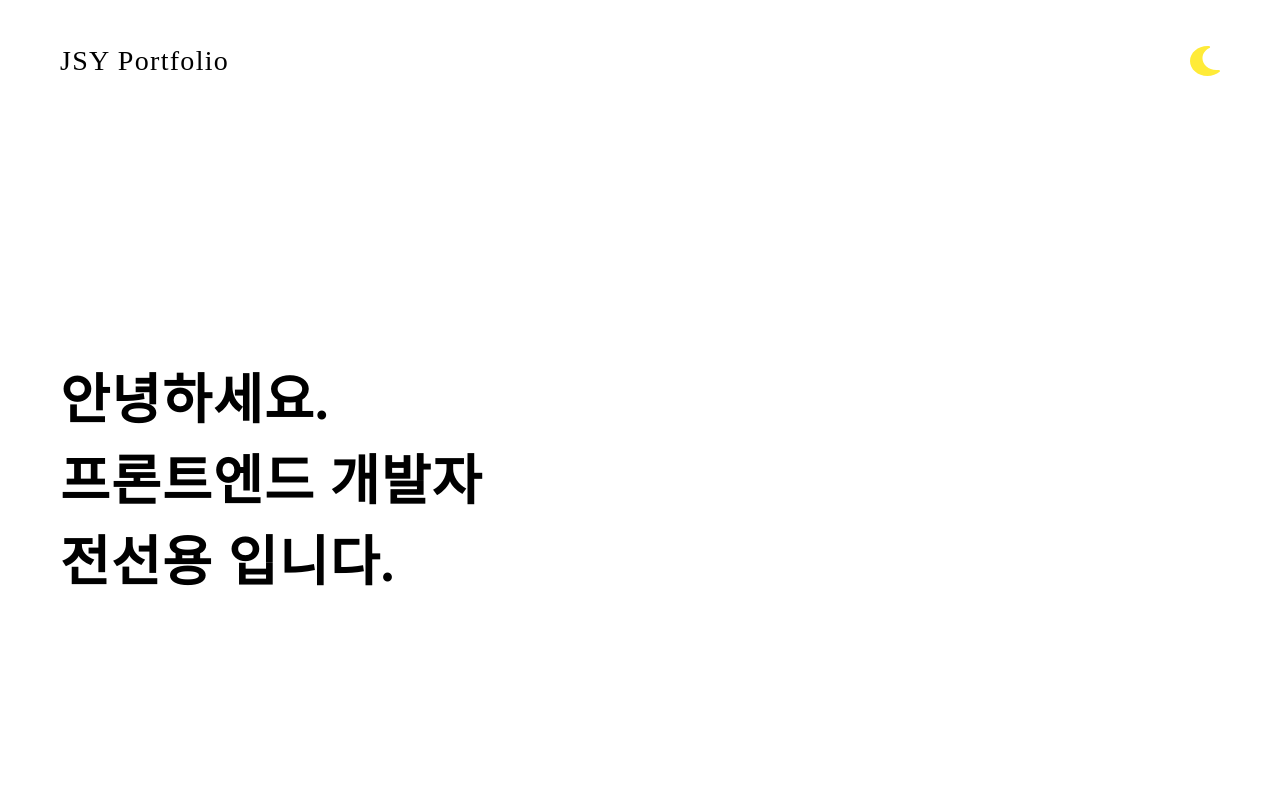
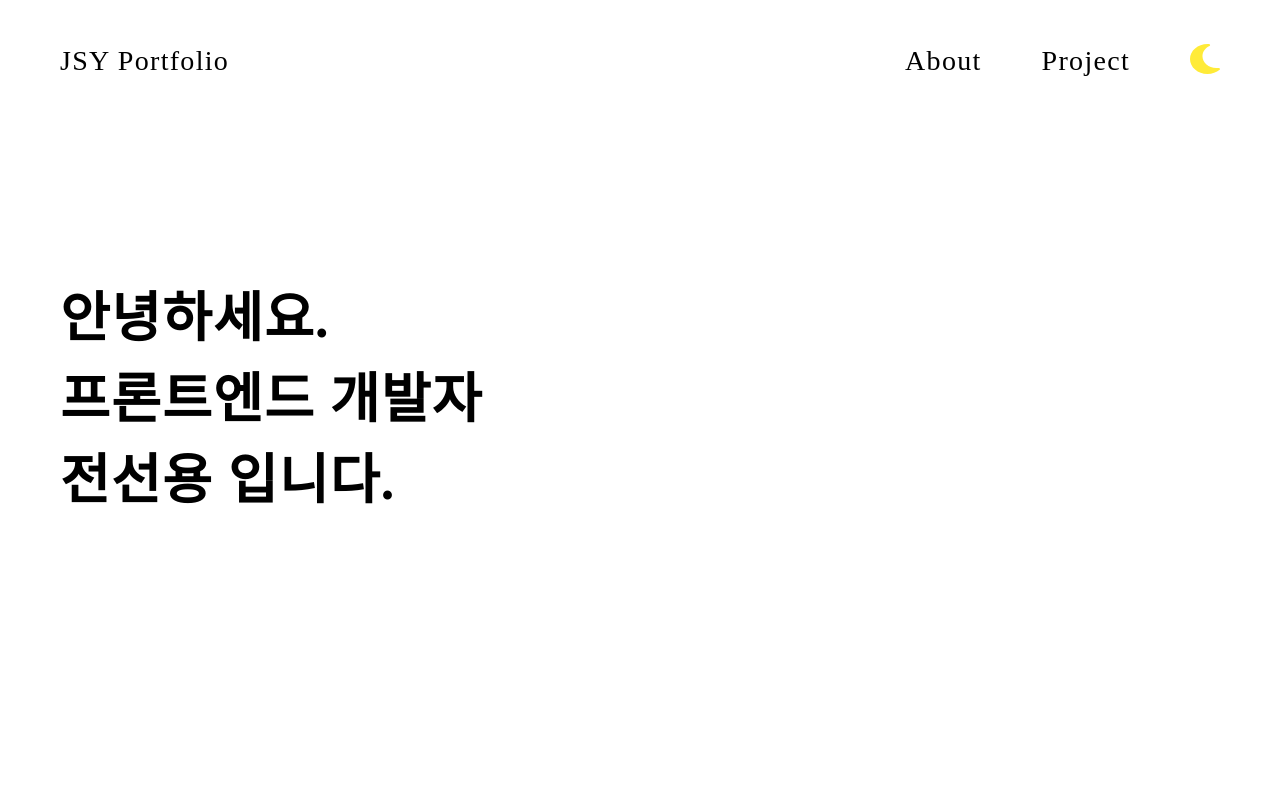
Before and after one commit to sy0725/portfolio, a Next.js app: page / in a window 1280 px wide. Shown: the top 800 px of the page. Built offline with nearby package versions, Linux system fonts and the light colour scheme; a web font is replaced by a local one.

Commit message:
🌈 Hello 1차 수정 - fixed 완료 추가할 내용 주석 처리

```diff
--- a/src/components/Header/Header.tsx
+++ b/src/components/Header/Header.tsx
@@ -1,22 +1,29 @@
 'use client'
+import React, { useState } from 'react';
+import Image from 'next/image';
+import Light from '@images/lightTheme.svg';
+import Dark from '@images/darkTheme.svg';
 
-import React, { useState } from 'react'
-import Image  from 'next/image';
-import Light from '@images/lightTheme.svg'
-import Dark from '@images/darkTheme.svg'
+// 헤더 부분 앞으로 추가할 부분
+// 다크모드 , 라이트모드
+// 버튼 클릭시 페이지 이동 - About : About , Project : Project Link로 연결하여 이동하기
 
 function Header() {
-  // 나중에 zustand 사용해서 바꿀 예정
-  const [isButtonClicked, setIsButtonClicked] = useState(false)
+  const [isButtonClicked, setIsButtonClicked] = useState(false);
 
   const toggleButtonImage = () => {
-    setIsButtonClicked(!isButtonClicked)
-  }
+    setIsButtonClicked(!isButtonClicked);
+  };
+
   return (
-    <div>
+    <>
+      <div className='fixed w-full'>
         <div className='flex justify-between px-[60px] pt-5'>
           <p className='mobile:text-[24px] tablet:text-[28px] desktop:text-[32px]'>JSY Portfolio</p>
-      <button type='button' onClick={toggleButtonImage}>
+          <div className='flex gap-[60px] mobile:text-[24px] tablet:text-[28px] desktop:text-[32px]'>
+            <button type='button'>About</button>
+            <button type='button'>Project</button>
+            <button className='pb-[5px]' type='button' onClick={toggleButtonImage}>
               <Image
                 src={isButtonClicked ? Light : Dark}
                 width={30}
@@ -26,7 +33,9 @@ function Header() {
             </button>
           </div>
         </div>
-  )
+      </div>
+    </>
+  );
 }
 
-export default Header
+export default Header;
```
Lines whose indentation alone changed are shown as unchanged.
